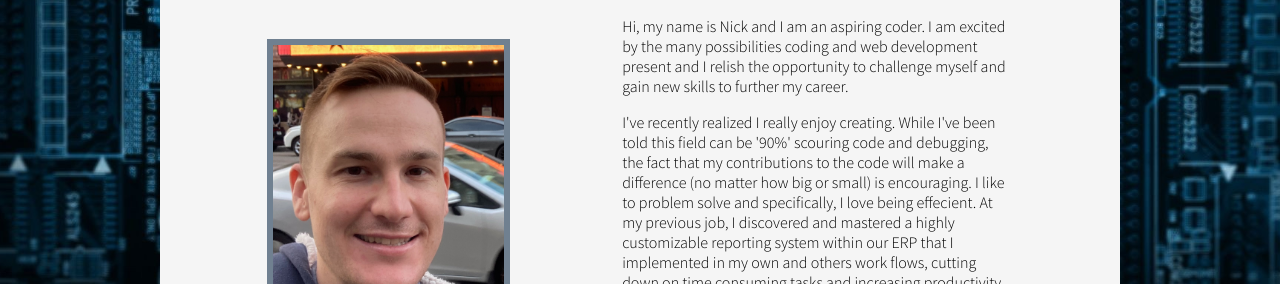
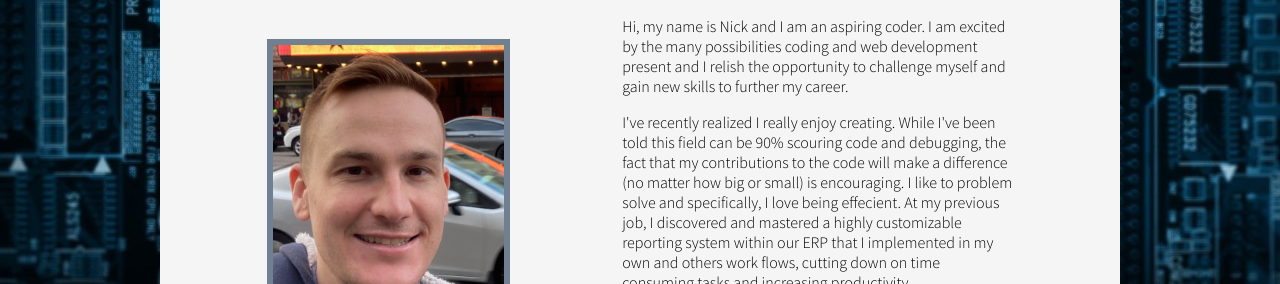
Before and after one commit to NickANewton/prep-portfolio, a website: page index.html in a window 1280 px wide. Shown: the part 516-800 px from the top of the page. Drawn offline with Linux system fonts and the light colour scheme.

Commit message:
Update index.html

```diff
--- a/index.html
+++ b/index.html
@@ -30,7 +30,7 @@
           possibilities coding and web development present and I relish the opportunity
           to challenge myself and gain new skills to further my career.</p>
         <p>I've recently realized I really enjoy creating. While I've been told
-          this field can be '90%' scouring code and debugging, the fact that my
+          this field can be 90% scouring code and debugging, the fact that my
           contributions to the code will make a difference (no matter how
           big or small) is encouraging.
           I like to problem solve and specifically, I love being effecient.
```
